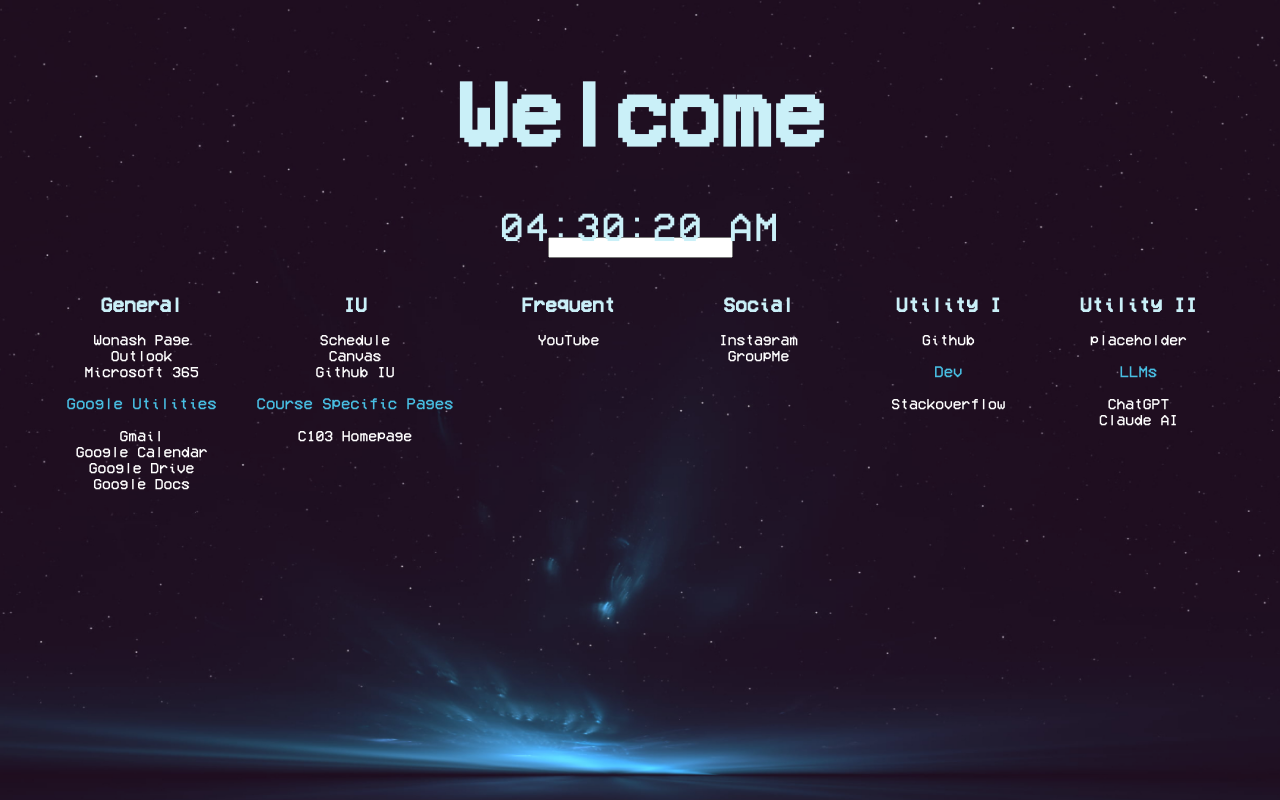
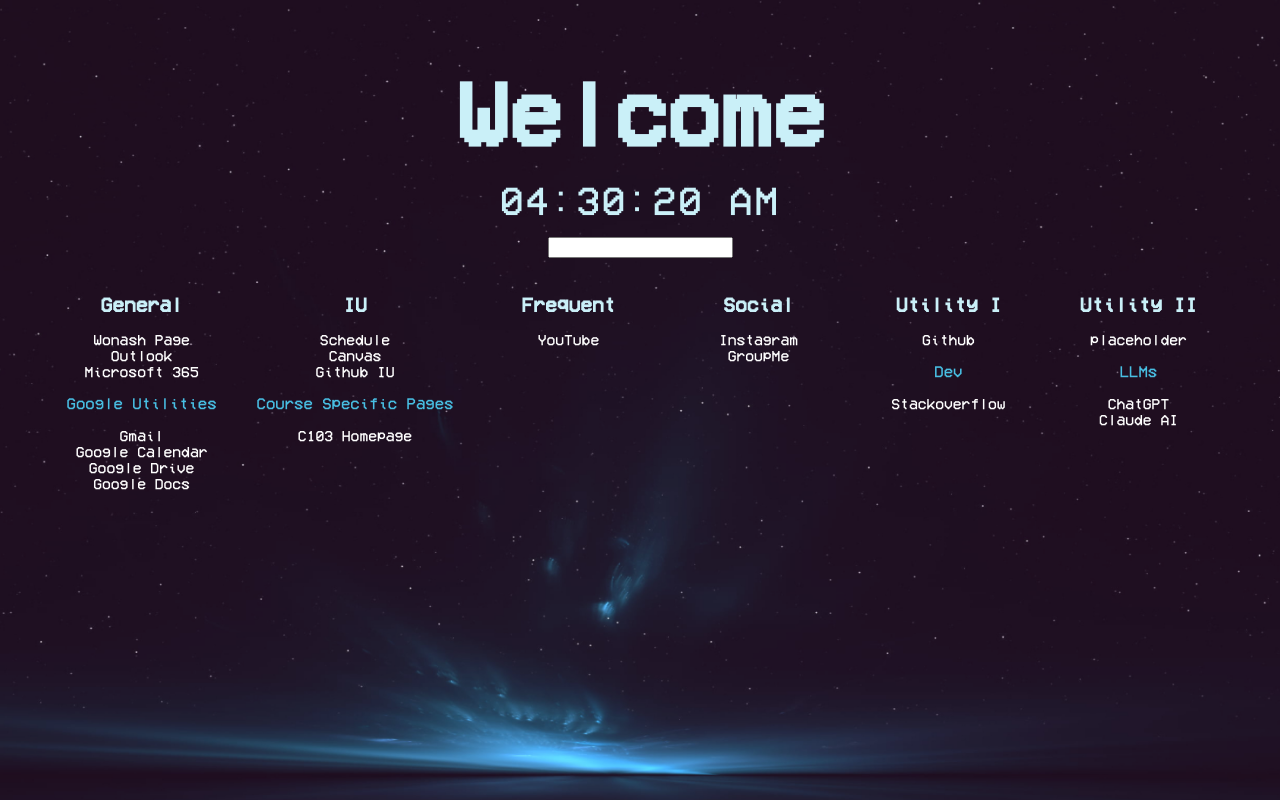
Before and after one commit to wonash/startpage, a plain HTML site: page index.html in a window 1280 px wide. Drawn offline with Linux system fonts and the light colour scheme.

Commit message:
fix: clock

```diff
--- a/style.css
+++ b/style.css
@@ -1,5 +1,6 @@
 .clock {
     position: absolute;
+    top: 26%;
     bottom: 0%;
     left: 50%;
     bottom: 67%;
```
